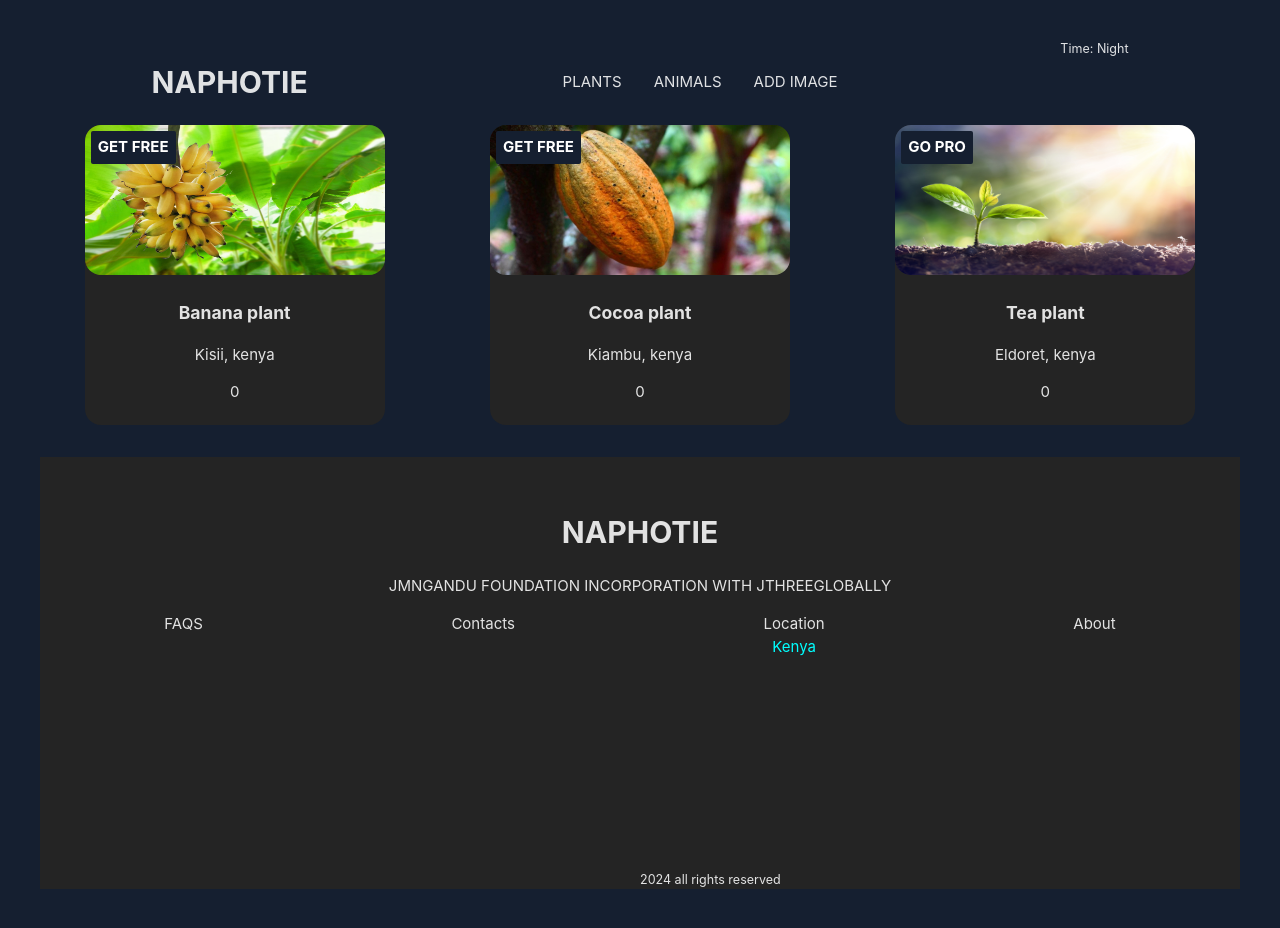
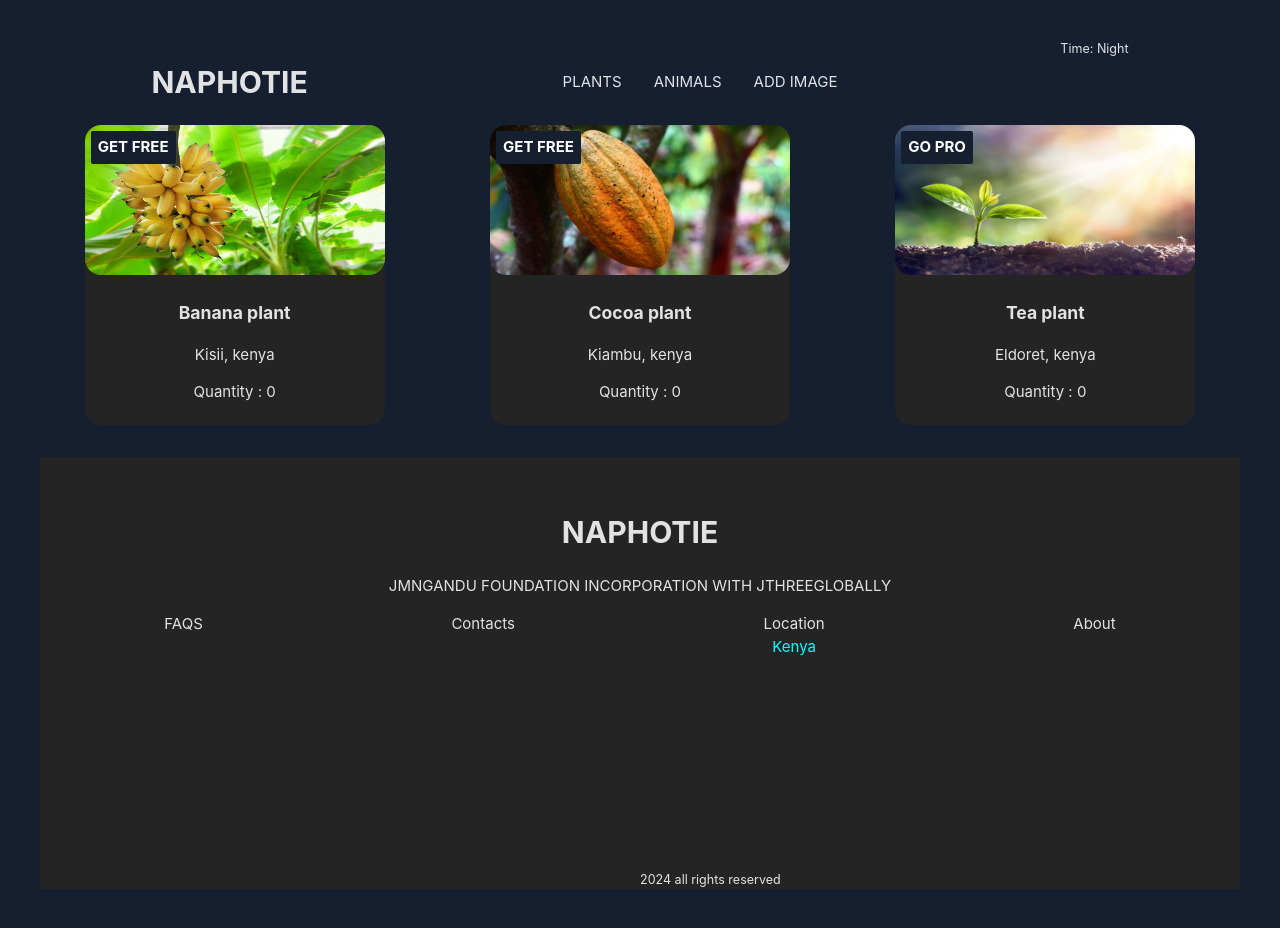
Before and after one commit to jmngandu/NAPHOTIE, a React (Vite) app in the folder naphotie/: page / in a window 1280 px wide. Built offline with nearby package versions, Linux system fonts and the light colour scheme.

Commit message:
naphotie

```diff
--- a/naphotie/src/Components/Hero.jsx
+++ b/naphotie/src/Components/Hero.jsx
@@ -13,7 +13,7 @@ export const Hero = (props) => {
           <img src={`/src/assets/Plants/${props.Plants.image}`} />
           <h3>{props.Plants.name}</h3>
           <p>{props.Plants.location}</p>
-          <p>{props.Plants.Quantity}</p>
+          <p>Quantity : {props.Plants.Quantity}</p>
         </div>
       </div>
     </>
```
